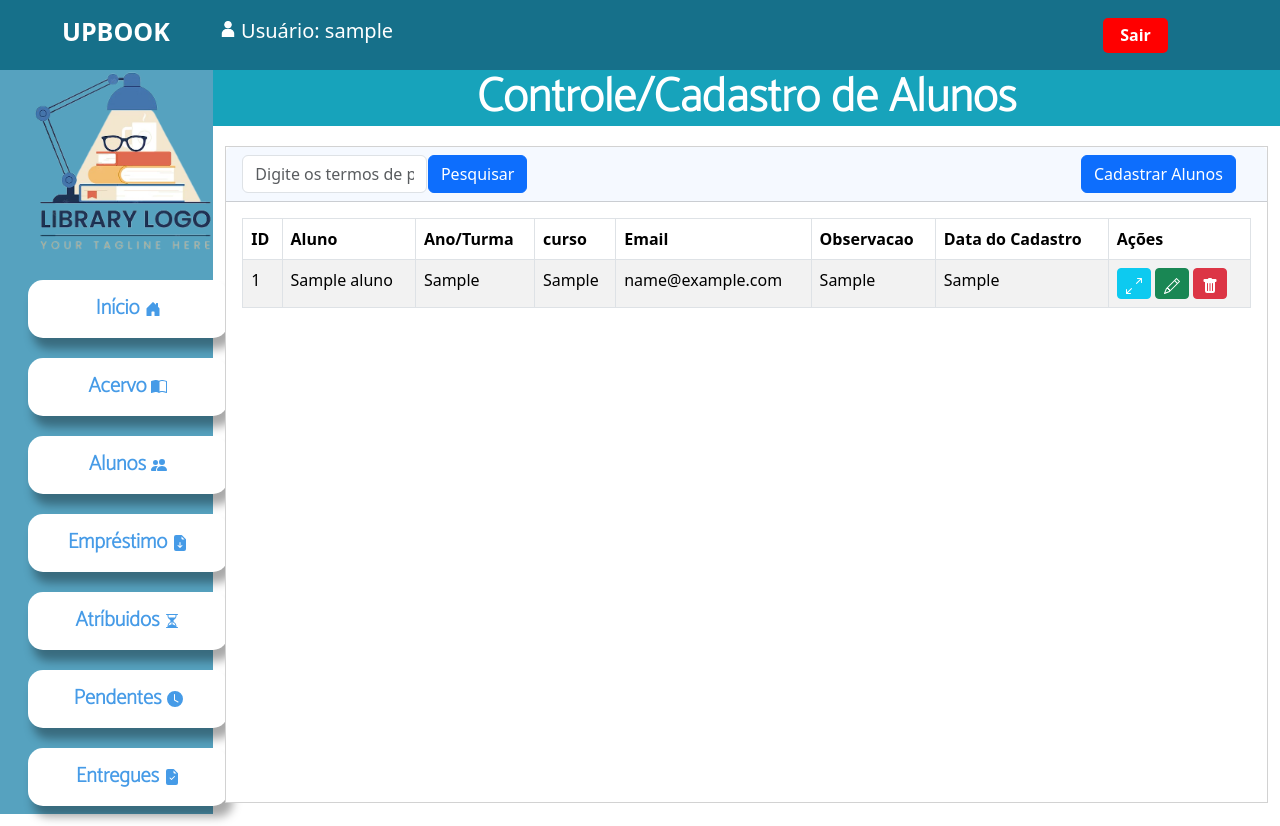
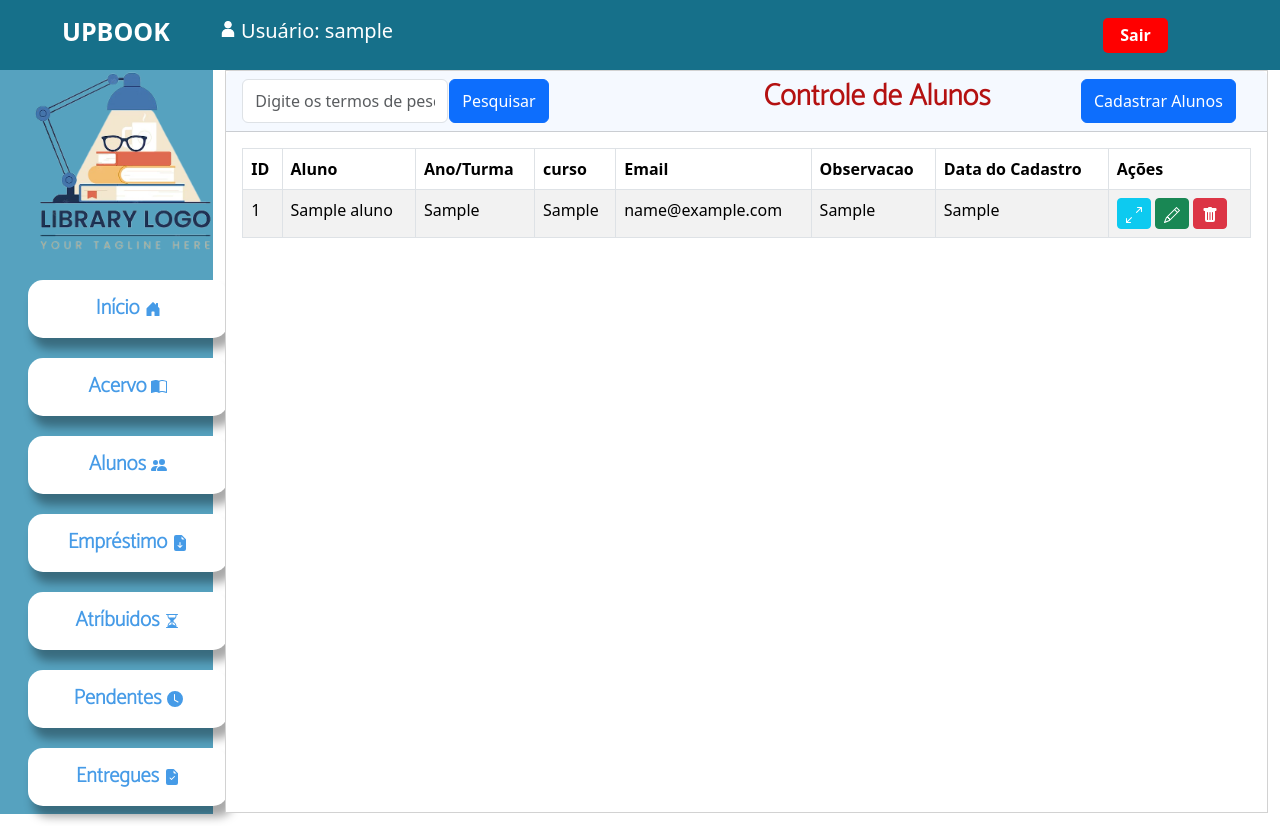
Before and after one commit to joaosousaa/TCC, a PHP site: page /cadastroalunos.php in a window 1280 px wide. Run offline with PHP 8.4, Linux system fonts and the light colour scheme; the visitor is signed in with stand-in values (Sample User, id 1); tables that the repository leaves empty or names only in its code hold one stand-in row (values such as "Sample post"); data that the repository does not hold is empty; some libraries are stand-ins or nearby versions.

Commit message:
mudanca no titulo

```diff
--- a/Login/index.php
+++ b/Login/index.php
@@ -4,7 +4,7 @@
 session_start();
 
 if (isset($_POST['Usuario'], $_POST['Senha'])) {
-	if ($_POST['Usuario'] == 'joao' && $_POST['Senha'] == '2023') {
+	if ($_POST['Usuario'] == 'Sandra' && $_POST['Senha'] == '2023') {
 		$_SESSION['Usuario'] = $_POST['Usuario'];
 		header('Location: ../home.php');
 	}
--- a/cadastroalunos.php
+++ b/cadastroalunos.php
@@ -280,7 +280,7 @@ $logado = $_SESSION['Usuario'];
                 </div>
 
 
-                    <h1 class="titulo">Controle/Cadastro de Alunos</h1>
+
                     <div class="row">
                         <div class="col-md-12">
                             <div class="card" style="whidth:100%; border-radius: 0;">
@@ -292,10 +292,12 @@ $logado = $_SESSION['Usuario'];
                                                 echo $_GET['busca']; ?>" placeholder="Digite os termos de pesquisa"
                                                 type="text">
                                             <button type="submit" class="btn btn-primary">Pesquisar</button>
+                                            <h1 class="titulo">Controle de Alunos</h1>
                                             <div style="float: right; width: 100%; margin-right:1.5%">
+
                                                 <button type="button" class="btn btn-primary float-end"
                                                     data-bs-toggle="modal" data-bs-target="#livrosAddModal"
-                                                    >
+                                                    style=" height: 44px;" >
                                                     Cadastrar Alunos
                                                 </button>
                                             </div>
--- a/cadastrolivros.php
+++ b/cadastrolivros.php
@@ -262,7 +262,7 @@ $logado = $_SESSION['Usuario'];
 
 
 
-                    <h1 class="titulo">Acervo/Cadastro de Livros</h1>
+
                     <div class="row">
                         <div class="col-md-12">
                             <div class="card" style="whidth:100%; border-radius: 0;">
@@ -274,6 +274,7 @@ $logado = $_SESSION['Usuario'];
                                                 echo $_GET['busca']; ?>" placeholder="Digite os termos de pesquisa"
                                                 type="text">
                                             <button type="submit" class="btn btn-primary">Pesquisar</button>
+                                            <h1 class="titulo">Controle de Livros</h1>
                                             <div style="float: right; width: 100%; margin-right:1.5%">
                                                 <button type="button" class="btn btn-primary float-end"
                                                     data-bs-toggle="modal" data-bs-target="#livrosAddModal"
--- a/css/tabelas.css
+++ b/css/tabelas.css
@@ -69,14 +69,17 @@ body {
     font-family: 'Catamaran', sans-serif;
     font-weight: bold;
     text-align: center;
-    background-color: #17A3BB;
-    margin-bottom: 20px;
-    color: #ffffff;
-    font-size: 47px;
+    width: 100%;
+    color: #b41111;
+    font-size: 30px;
+    margin-left: 26vh;
+}
+.w-25 {
+    width: 78%!important;
 }
 .card-body {
     overflow-y: scroll;
-    height: 75vh;
+    height: 85vh;
 }
 
 .card-header {
```
